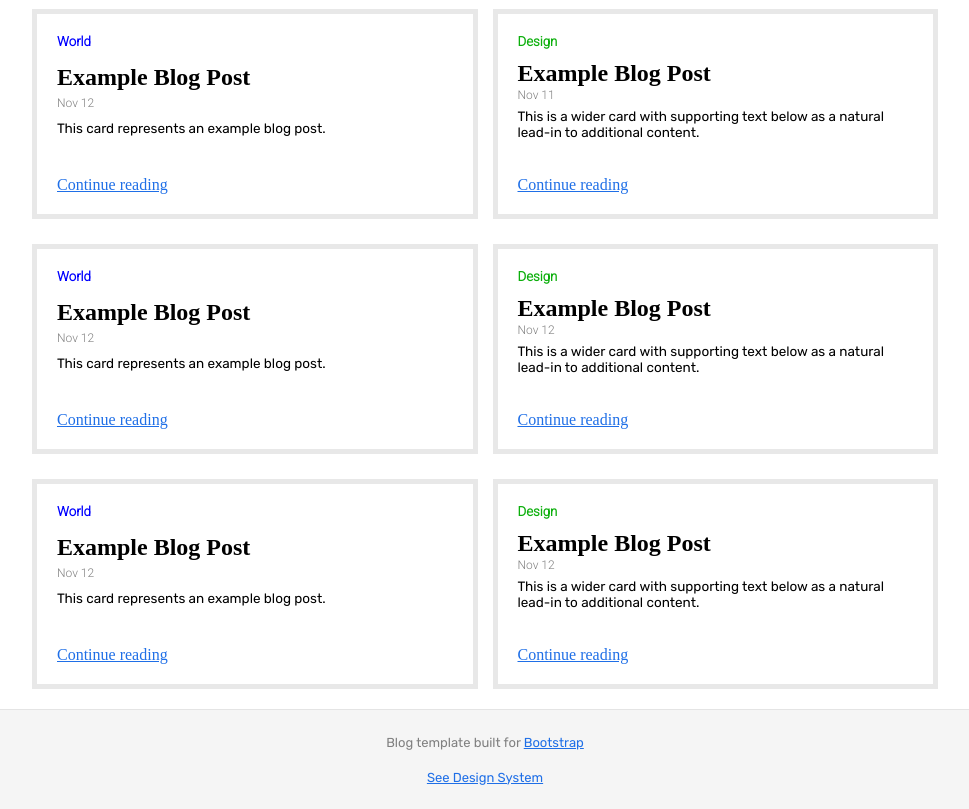
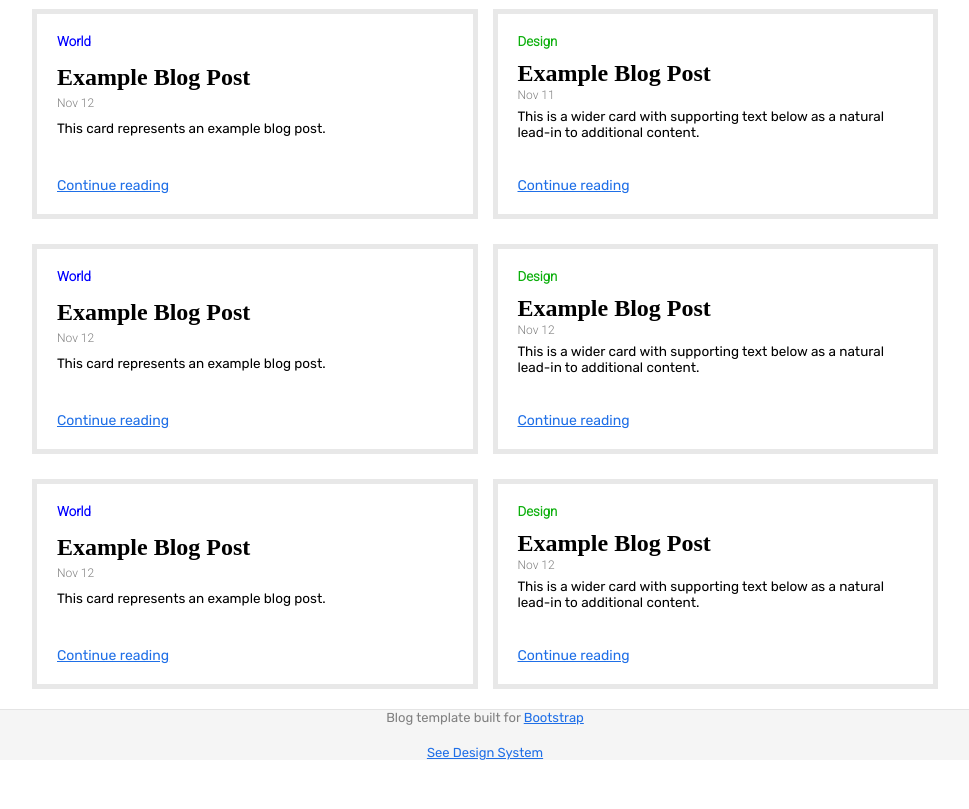
Before and after one commit to john-chang94/antra-2, a plain HTML site: page index.html in a window 1280 px wide. Shown: the part 58-867 px from the top of the page, without its empty margins (155-1124 px from the left). After the commit the page ends 818 px from the top, so only its background shows below. Drawn offline with Linux system fonts and the light colour scheme.

Commit message:
update styles

```diff
--- a/index.css
+++ b/index.css
@@ -13,6 +13,12 @@ body {
     display: flex;
     flex-direction: column;
     align-items: center;
+    height: 100vh;
+}
+
+.home__wrapper {
+    height: 100vh;
+    width: 100%;
 }
 
 .container {
@@ -51,6 +57,12 @@ header {
     display: flex;
     flex-direction: column;
     justify-content: space-between;
+    transition: box-shadow border 1s ease;
+}
+
+.card:hover {
+    box-shadow: 0 0 0 2px rgb(232, 232, 232);
+    border-radius: 5px;
 }
 
 .card__category {
@@ -75,6 +87,8 @@ header {
 
 .card__link {
     color: rgb(31, 111, 231);
+    font-family: 'Rubik', sans-serif;
+    font-size: 1.4rem;
 }
 
 article div {
@@ -219,6 +233,10 @@ aside {
     flex-direction: column;
 }
 
+.space-between {
+    justify-content: space-between;
+}
+
 .grid {
     display: grid;
     grid-template-columns: repeat(12, 1fr);
--- a/index.html
+++ b/index.html
@@ -12,13 +12,14 @@
     <link rel="preconnect" href="https://fonts.gstatic.com" crossorigin>
     <link href="https://fonts.googleapis.com/css2?family=Rubik&family=Roboto:wght@300&display=swap" rel="stylesheet">
 
-    <title>Antra</title>
+    <title>Blog</title>
 </head>
 
 <body>
+    <div class="home__wrapper flex flex-col space-between">
         <div class="container">
             <header>
-            <a class="header__link" href="#">Subscribe</a>
+                <a class="header__link" href="./blog.html">Subscribe</a>
                 <h1 class="header__title">Blog Title</h1>
                 <img class="header__image" src="./images/magnifying-glass.png" alt="magnifying glass">
             </header>
@@ -29,7 +30,7 @@
                     <p class="card__date">Nov 12</p>
                     <p class="card__paragraph">This card represents an example blog post.</p>
                     <div>
-                    <a class="card__link" href="#">Continue reading</a>
+                        <a class="card__link" href="./blog.html">Continue reading</a>
                     </div>
                 </article>
                 <article class="card s12 l6">
@@ -39,7 +40,7 @@
                     <p class="card__paragraph">This is a wider card with supporting text below as a natural lead-in to
                         additional content.</p>
                     <div>
-                    <a class="card__link" href="#">Continue reading</a>
+                        <a class="card__link" href="./blog.html">Continue reading</a>
                     </div>
                 </article>
                 <article class="card s12 l6">
@@ -48,7 +49,7 @@
                     <p class="card__date">Nov 12</p>
                     <p class="card__paragraph">This card represents an example blog post.</p>
                     <div>
-                    <a class="card__link" href="#">Continue reading</a>
+                        <a class="card__link" href="./blog.html">Continue reading</a>
                     </div>
                 </article>
                 <article class="card s12 l6">
@@ -58,7 +59,7 @@
                     <p class="card__paragraph">This is a wider card with supporting text below as a natural lead-in to
                         additional content.</p>
                     <div>
-                    <a class="card__link" href="#">Continue reading</a>
+                        <a class="card__link" href="./blog.html">Continue reading</a>
                     </div>
                 </article>
                 <article class="card s12 l6">
@@ -67,7 +68,7 @@
                     <p class="card__date">Nov 12</p>
                     <p class="card__paragraph">This card represents an example blog post.</p>
                     <div>
-                    <a class="card__link" href="#">Continue reading</a>
+                        <a class="card__link" href="./blog.html">Continue reading</a>
                     </div>
                 </article>
                 <article class="card s12 l6">
@@ -77,7 +78,7 @@
                     <p class="card__paragraph">This is a wider card with supporting text below as a natural lead-in to
                         additional content.</p>
                     <div>
-                    <a class="card__link" href="#">Continue reading</a>
+                        <a class="card__link" href="./blog.html">Continue reading</a>
                     </div>
                 </article>
             </section>
@@ -86,6 +87,7 @@
             <p class="footer__text">Blog template built for <a href="https://getbootstrap.com/">Bootstrap</a></p>
             <a class="footer__link" href="#">See Design System</a>
         </footer>
+    </div>
 </body>
 
 </html>
```
Lines whose indentation alone changed are shown as unchanged.
